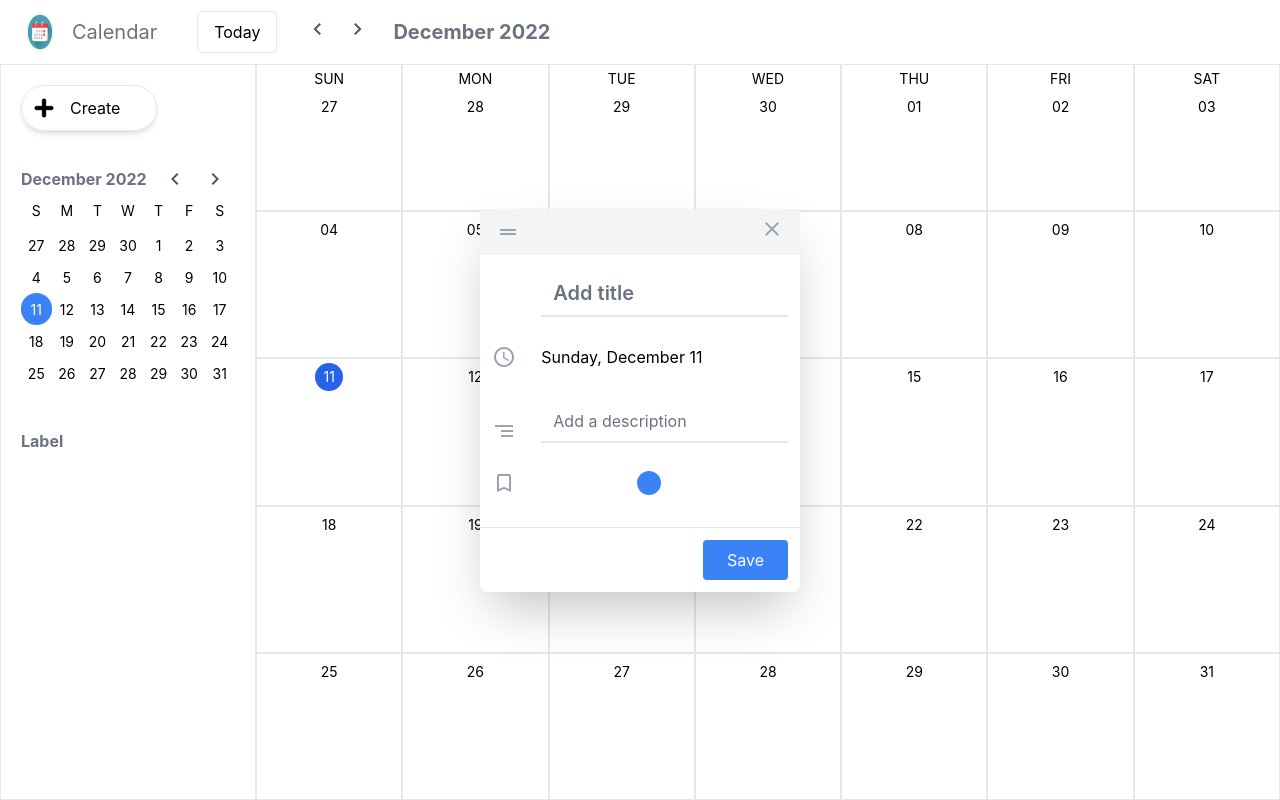
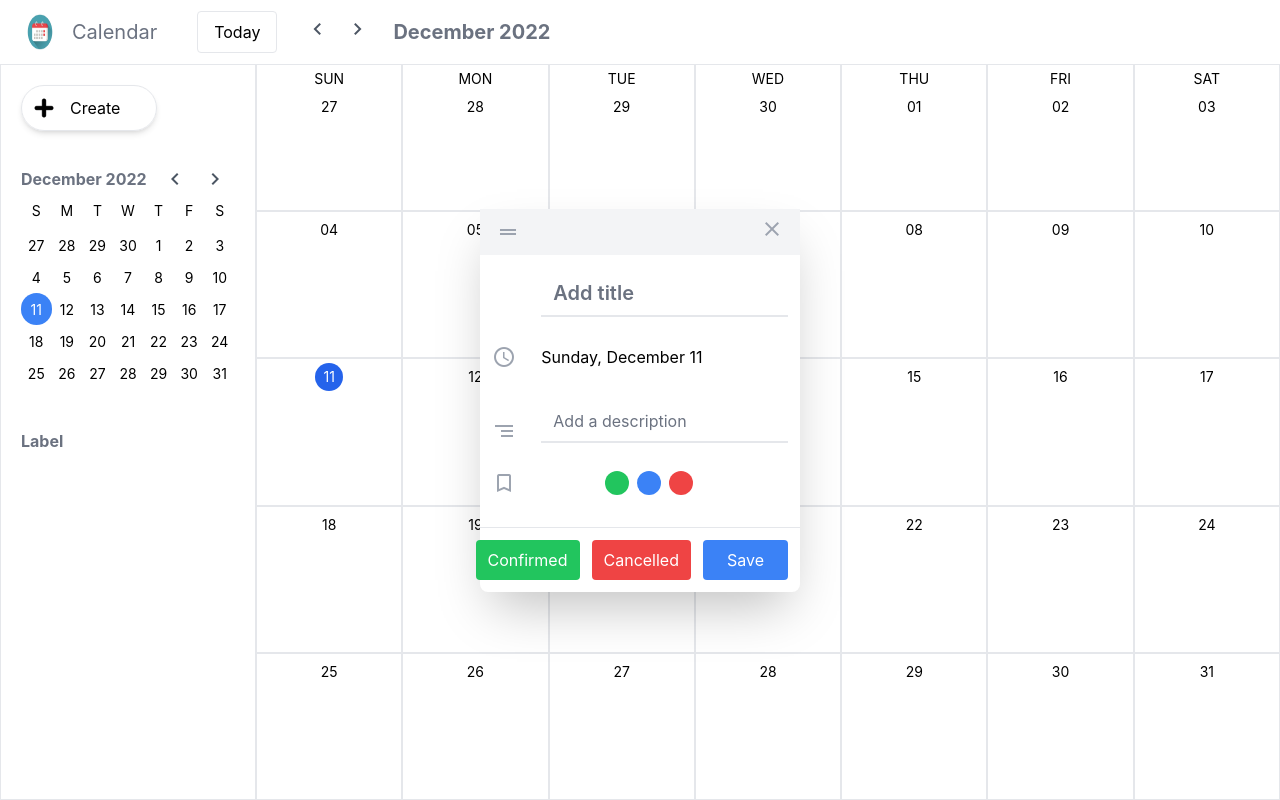
Before and after one commit to Nihilus888/Calendar-App, a React (Create React App) app: page / in a window 1280 px wide. Both pictures are taken after a click on the button "Create". Built offline with nearby package versions, Linux system fonts and the light colour scheme.

Commit message:
added cancelled and confirmed button

```diff
--- a/package.json
+++ b/package.json
@@ -9,7 +9,8 @@
     "react": "^18.2.0",
     "react-dom": "^18.2.0",
     "react-scripts": "5.0.1",
-    "web-vitals": "^2.1.4"
+    "web-vitals": "^2.1.4",
+    "zlib": "^1.0.5"
   },
   "scripts": {
     "start": "react-scripts start",
--- a/public/index.html
+++ b/public/index.html
@@ -35,7 +35,7 @@
       rel="stylesheet"
     />
 
-    <title>React App</title>
+    <title>Calendar App</title>
   </head>
   <body>
     <noscript>You need to enable JavaScript to run this app.</noscript>
--- a/src/components/EventModal.jsx
+++ b/src/components/EventModal.jsx
@@ -29,6 +29,19 @@ export default function EventModal() {
       ? labelsClasses.find((lbl) => lbl === selectedEvent.label)
       : labelsClasses[0]
   );
+  const [confirmed, setConfirmed] = useState(false)
+
+  function handleConfirmed(e) {
+    e.preventDefault()
+    console.log('Testing confirmed button')
+    setConfirmed(true)
+  }
+
+  function handleCancelled(e) {
+    e.preventDefault()
+    console.log('Testing cancelled button')
+    setConfirmed(false)
+  }
 
   function handleSubmit(e) {
     e.preventDefault();
@@ -38,6 +51,7 @@ export default function EventModal() {
       label: selectedLabel,
       day: daySelected.valueOf(),
       id: selectedEvent ? selectedEvent.id : Date.now(),
+      confirmed,
     };
     if (selectedEvent) {
       dispatchCalEvent({ type: "update", payload: calendarEvent });
@@ -125,6 +139,22 @@ export default function EventModal() {
           </div>
         </div>
         <footer className="flex justify-end border-t p-3 mt-5">
+        <button
+            type="submit"
+            onClick={handleConfirmed}
+            className="bg-green-500 hover:bg-green-600 px-3 py-2 rounded text-white mr-3"
+          >
+            Confirmed
+          </button>
+
+          <button
+            type="submit"
+            onClick={handleCancelled}
+            className="bg-red-500 hover:bg-red-600 px-3 py-2 rounded text-white mr-3"
+          >
+            Cancelled
+          </button>
+
           <button
             type="submit"
             onClick={handleSubmit}
```
Also changed, not shown: craco.config.js (added), 1 other file (tests, documents, lock files or other folders).
